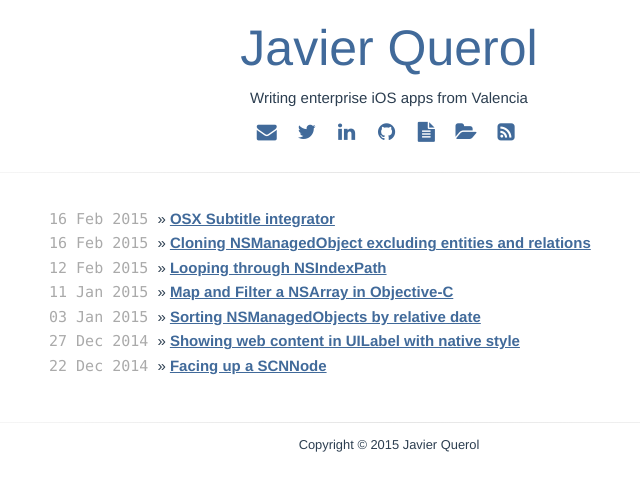
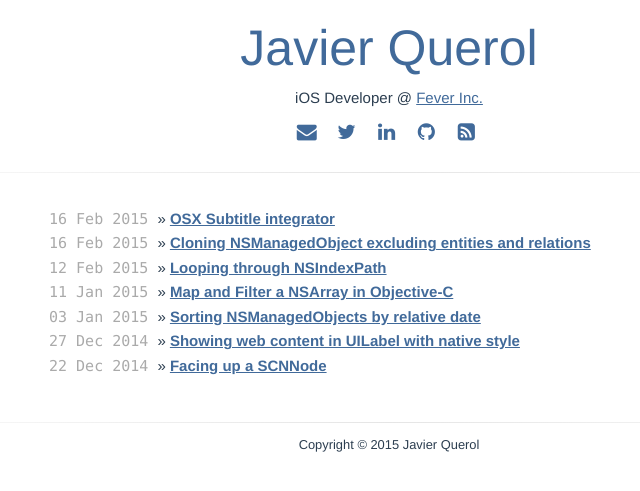
Before and after one commit to JavierQuerol/JavierQuerol.github.io, a Jekyll site: the page built from index.html, in a window 1280 px wide. Shown: the top 491 px of the page, without its empty margins (251-891 px from the left). Built offline with Jekyll 4.4.1, drawn with Linux system fonts in a browser that asks for light colours; nearby versions of some CDN libraries.

Commit message:
chaned personal info

```diff
--- a/_includes/header.html
+++ b/_includes/header.html
@@ -2,7 +2,7 @@
 	<a href="/" style="text-decoration:none;">
 		<h1 class="animated fadeInDown" style="font-weight:100;font-size:50px;">Javier Querol</h1>
 	</a>
-	<span>Writing enterprise iOS apps from Valencia</span>
+	<span>iOS Developer @ <a href="http://feverup.com">Fever Inc.</a></span>
     <div style="padding:10px;">
         <ul class="list-inline">
             <li>
@@ -21,14 +21,14 @@
                 <a href="http://github.com/javierquerol" target="_blank" class="btn-social">
 					<i class="fa fa-fw fa-github"></i></a>
             </li>
-			<li>
+			<!-- <li>
 				<a href="{{ "/cv.pdf" | prepend: site.baseurl }}" target="_blank" class="btn-social">
 					<i class="fa fa-fw fa-file-text"></i></a>
 			</li>
 			<li>
 				<a href="{{ "/portfolio" | prepend: site.baseurl }}" class="btn-social">
 					<i class="fa fa-fw fa-folder-open"></i></a>
-			</li>
+			</li> -->
 			<li>
 				<a href="{{ "/feed.xml" | prepend: site.baseurl }}" class="btn-social">
 					<i class="fa fa-fw fa-rss-square"></i></a>
```
Also changed, not shown: 10 other files.
